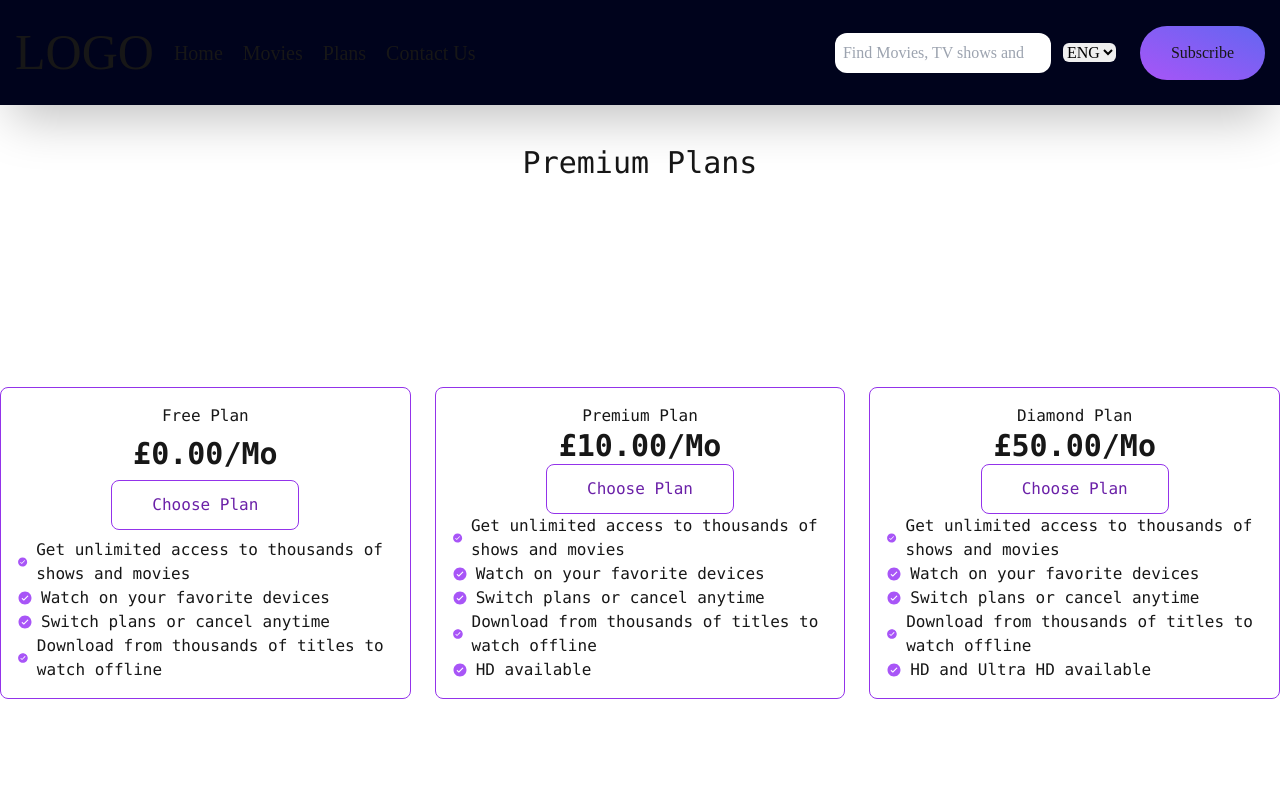
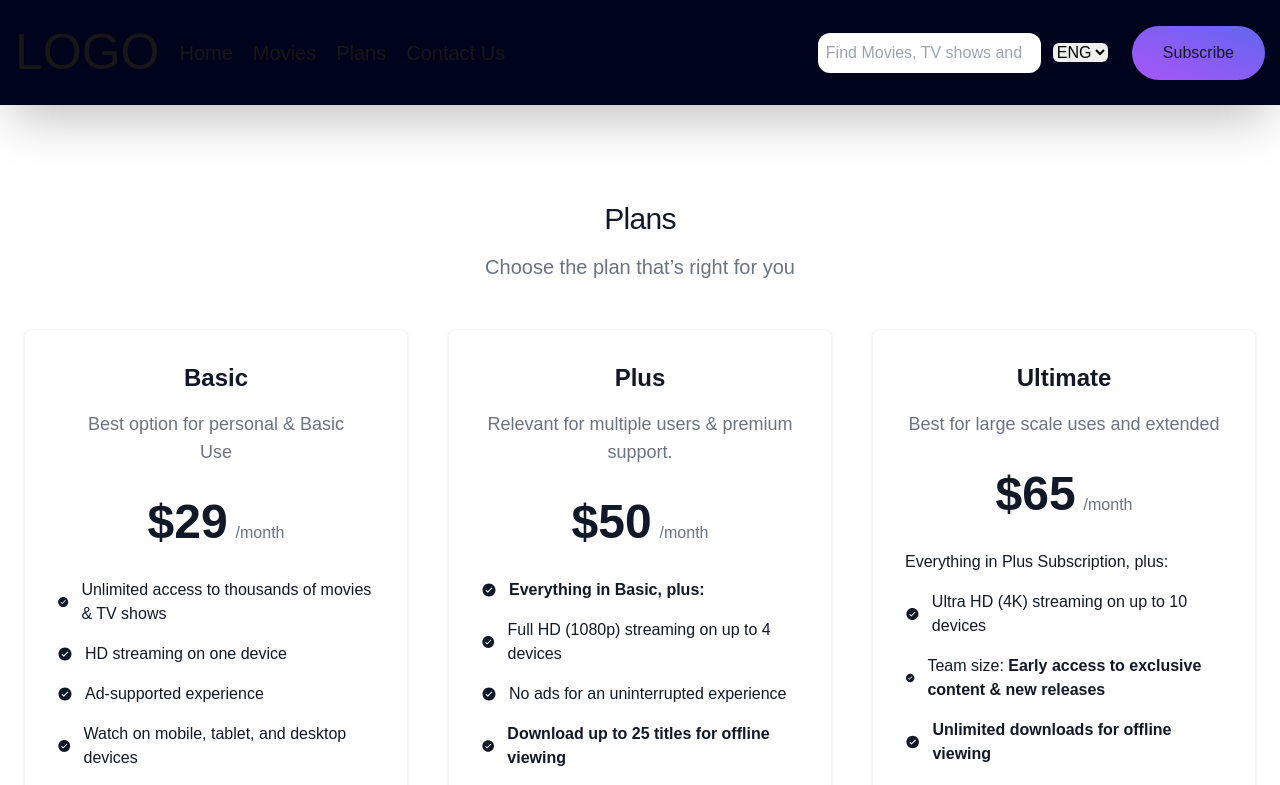
Before and after one commit to Aminegha10/MoviesApp, a Next.js app: page /plans in a window 1280 px wide. Shown: the top 785 px of the page. Built offline with nearby package versions, Linux system fonts and the light colour scheme.

Commit message:
done for now still need to work on fixing the carsds size

```diff
--- a/app/plans/page.js
+++ b/app/plans/page.js
@@ -3,162 +3,174 @@ import { IoIosCheckmarkCircle } from "react-icons/io";
 
 const page = () => {
   return (
-    <main className="min-h-screen font-mono flex flex-col items-center justify-center">
-      <h1 className="text-3xl text-center mt-10">Premium Plans</h1>
-      <section className="flex flex-col justify-center items-center flex-grow mx-auto container">
-        <div className="md:flex space-x-6">
-          <article className="border border-purple-600 p-4 rounded-lg flex flex-col justify-between ">
-            <h4 className="text-center">Free Plan</h4>
-            <h1 className="text-3xl text-center">
-              <strong>£0.00/Mo</strong>
-            </h1>
-            <div className="flex justify-center">
-              <button className="border border-purple-600 text-purple-800 bg-transparent px-10 py-3 rounded-lg">
-                Choose Plan
-              </button>
+    <section class="bg-white font-normal dark:bg-gray-900">
+      <div class="max-w-screen-xl px-4 py-8 mx-auto lg:py-24 lg:px-6">
+        <div class="max-w-screen-md mx-auto mb-8 text-center lg:mb-12">
+          {/* title of page */}
+          <h2 class="mb-4 text-3xl  tracking-tight text-gray-900 dark:text-white">
+            Plans{" "}
+          </h2>
+          {/* Description */}
+          <p class="mb-5 font-light text-gray-500 sm:text-xl dark:text-gray-400">
+            Choose the plan that’s right for you
+          </p>
         </div>
-            <div>
-              <ul>
-                <li role="listitem" className="flex items-center gap-2">
-                  <IoIosCheckmarkCircle
-                    aria-hidden="true"
-                    className="text-purple-500"
-                  />
-                  Get unlimited access to thousands of shows and movies
+        <div class="space-y-8 lg:grid lg:grid-cols-3 sm:gap-6 xl:gap-10 lg:space-y-0">
+          <div class="flex flex-col max-w-lg p-6 mx-auto text-center text-gray-900 bg-white border border-gray-100 rounded-lg shadow dark:border-gray-600 xl:p-8 dark:bg-gray-800 dark:text-white">
+            <h3 class="mb-4 text-2xl font-semibold">Basic </h3>
+            <p class="font-light text-gray-500 sm:text-lg dark:text-gray-400">
+              Best option for personal &amp; Basic <br /> Use
+            </p>
+            <div class="flex items-baseline justify-center my-8">
+              <span class="mr-2 text-5xl font-extrabold">$29</span>
+              <span class="text-gray-500 dark:text-gray-400">/month</span>
+            </div>
+
+            <ul role="list" class="mb-8 space-y-4 text-left">
+              <li class="flex items-center space-x-3">
+                <IoIosCheckmarkCircle />
+
+                <span>Unlimited access to thousands of movies & TV shows</span>
               </li>
-                <li role="listitem" className="flex items-center gap-2">
-                  <IoIosCheckmarkCircle
-                    aria-hidden="true"
-                    className="text-purple-500"
-                  />
-                  <span>Watch on your favorite devices</span>
+              <li class="flex items-center space-x-3">
+                <IoIosCheckmarkCircle />
+
+                <span>HD streaming on one device</span>
               </li>
-                <li role="listitem" className="flex items-center gap-2">
-                  <IoIosCheckmarkCircle
-                    aria-hidden="true"
-                    className="text-purple-500"
-                  />
-                  <span>Switch plans or cancel anytime</span>
+              <li class="flex items-center space-x-3">
+                <IoIosCheckmarkCircle />
+
+                <span> Ad-supported experience</span>
               </li>
-                <li role="listitem" className="flex items-center gap-2">
-                  <IoIosCheckmarkCircle
-                    aria-hidden="true"
-                    className="text-purple-500"
-                  />
+              <li class="flex items-center space-x-3">
+                <IoIosCheckmarkCircle />
+
+                <span>Watch on mobile, tablet, and desktop devices</span>
+              </li>
+              <li class="flex items-center space-x-3">
+                <IoIosCheckmarkCircle />
+
+                <span>Download up to 5 titles for offline viewing</span>
+              </li>
+            </ul>
+            <a
+              href="#"
+              class="text-white bg-purple-600 hover:bg-purple-700 focus:ring-4 focus:ring-purple-200 font-medium rounded-lg text-sm px-5 py-2.5 text-center dark:text-white  dark:focus:ring-purple-900"
+            >
+              Get started
+            </a>
+          </div>
+
+          <div class="flex flex-col max-w-lg p-6 mx-auto text-center text-gray-900 bg-white border border-gray-100 rounded-lg shadow dark:border-gray-600 xl:p-8 dark:bg-gray-800 dark:text-white">
+            <h3 class="mb-4 text-2xl font-semibold">Plus</h3>
+            <p class="font-light text-gray-500 sm:text-lg dark:text-gray-400">
+              Relevant for multiple users &amp; premium support.
+            </p>
+            <div class="flex items-baseline justify-center my-8">
+              <span class="mr-2 text-5xl font-semibold">$50</span>
+              <span class="text-gray-500 dark:text-gray-400">/month</span>
+            </div>
+
+            <ul role="list" class="mb-8 space-y-4 text-left">
+              <li class="flex items-center space-x-3">
+                <IoIosCheckmarkCircle />
+
                 <span>
-                    Download from thousands of titles to watch offline
+                  <span class="font-semibold"> Everything in Basic, plus:</span>
+                </span>
+              </li>
+              <li class="flex items-center space-x-3">
+                <IoIosCheckmarkCircle />
+
+                <span>Full HD (1080p) streaming on up to 4 devices</span>
+              </li>
+              <li class="flex items-center space-x-3">
+                <IoIosCheckmarkCircle />
+
+                <span> No ads for an uninterrupted experience</span>
+              </li>
+              <li class="flex items-center space-x-3">
+                <IoIosCheckmarkCircle />
+
+                <span>
+                  <span class="font-semibold">
+                    Download up to 25 titles for offline viewing
+                  </span>
+                </span>
+              </li>
+              <li class="flex items-center space-x-3">
+                <IoIosCheckmarkCircle />
+
+                <span>
+                  <span class="font-semibold">
+                    Family profiles with personalized recommendations
+                  </span>
                 </span>
               </li>
             </ul>
+            <a
+              href="#"
+              class="text-white bg-purple-600 hover:bg-purple-700 focus:ring-4 focus:ring-purple-200 font-medium rounded-lg text-sm px-5 py-2.5 text-center dark:text-white  dark:focus:ring-purple-900"
+            >
+              Get started
+            </a>
           </div>
-          </article>
-          <article className="border border-purple-600 p-4 rounded-lg flex flex-col justify-between ">
-            <h4 className="text-center">Premium Plan</h4>
-            <h1 className="text-3xl text-center">
-              <strong>£10.00/Mo</strong>
-            </h1>
-            <div className="flex justify-center">
-              <button className="border border-purple-600 text-purple-800 bg-transparent px-10 py-3 rounded-lg">
-                Choose Plan
-              </button>
+
+          <div class="flex flex-col max-w-lg p-6 mx-auto text-center text-gray-900 bg-white border border-gray-100 rounded-lg shadow dark:border-gray-600 xl:p-8 dark:bg-gray-800 dark:text-white">
+            <h3 class="mb-4 text-2xl font-semibold">Ultimate </h3>
+            <p class="font-light text-gray-500 sm:text-lg dark:text-gray-400">
+              Best for large scale uses and extended
+            </p>
+            <div class="flex items-baseline justify-center my-8">
+              <span class="mr-2 text-5xl font-semibold">$65</span>
+              <span class="text-gray-500 dark:text-gray-400">/month</span>
             </div>
-            <div>
-              <ul>
-                <li role="listitem" className="flex items-center gap-2">
-                  <IoIosCheckmarkCircle
-                    aria-hidden="true"
-                    className="text-purple-500"
-                  />
-                  Get unlimited access to thousands of shows and movies
+
+            <ul role="list" class="mb-8 space-y-4 text-left">
+              <li class="flex items-center space-x-3">
+                <span>Everything in Plus Subscription, plus:</span>
               </li>
-                <li role="listitem" className="flex items-center gap-2">
-                  <IoIosCheckmarkCircle
-                    aria-hidden="true"
-                    className="text-purple-500"
-                  />
-                  <span>Watch on your favorite devices</span>
+              <li class="flex items-center space-x-3">
+                <IoIosCheckmarkCircle />
+                <span>Ultra HD (4K) streaming on up to 10 devices</span>
               </li>
-                <li role="listitem" className="flex items-center gap-2">
-                  <IoIosCheckmarkCircle
-                    aria-hidden="true"
-                    className="text-purple-500"
-                  />
-                  <span>Switch plans or cancel anytime</span>
-                </li>
-                <li role="listitem" className="flex items-center gap-2">
-                  <IoIosCheckmarkCircle
-                    aria-hidden="true"
-                    className="text-purple-500"
-                  />
+              <li class="flex items-center space-x-3">
+                <IoIosCheckmarkCircle />
+
                 <span>
-                    Download from thousands of titles to watch offline
+                  Team size:{" "}
+                  <span class="font-semibold">
+                    Early access to exclusive content & new releases
+                  </span>
                 </span>
               </li>
-                <li role="listitem" className="flex items-center gap-2">
-                  <IoIosCheckmarkCircle
-                    aria-hidden="true"
-                    className="text-purple-500"
-                  />
-                  <span>HD available</span>
+              <li class="flex items-center space-x-3">
+                <IoIosCheckmarkCircle />
+
+                <span>
+                  <span class="font-semibold">
+                    Unlimited downloads for offline viewing
+                  </span>
+                </span>
+              </li>
+              <li class="flex items-center space-x-3">
+                <IoIosCheckmarkCircle />
+
+                <span>
+                  <span class="font-semibold">Premium Dolby Atmos</span>
+                </span>
               </li>
             </ul>
+            <a
+              href="#"
+              class="text-white bg-purple-600 hover:bg-purple-700 focus:ring-4 focus:ring-purple-200 font-medium rounded-lg text-sm px-5 py-2.5 text-center dark:text-white  dark:focus:ring-purple-900"
+            >
+              Get started
+            </a>
           </div>
-          </article>
-          <article className="border border-purple-600 p-4 rounded-lg flex flex-col justify-between ">
-            <h4 className="text-center">Diamond Plan</h4>
-            <h1 className="text-3xl text-center">
-              <strong>£50.00/Mo</strong>
-            </h1>
-            <div className="flex justify-center">
-              <button className="border border-purple-600 text-purple-800 bg-transparent px-10 py-3 rounded-lg">
-                Choose Plan
-              </button>
         </div>
-            <div>
-              <ul>
-                <li role="listitem" className="flex items-center gap-2">
-                  <IoIosCheckmarkCircle
-                    aria-hidden="true"
-                    className="text-purple-500"
-                  />
-                  Get unlimited access to thousands of shows and movies
-                </li>
-                <li role="listitem" className="flex items-center gap-2">
-                  <IoIosCheckmarkCircle
-                    aria-hidden="true"
-                    className="text-purple-500"
-                  />
-                  <span>Watch on your favorite devices</span>
-                </li>
-                <li role="listitem" className="flex items-center gap-2">
-                  <IoIosCheckmarkCircle
-                    aria-hidden="true"
-                    className="text-purple-500"
-                  />
-                  <span>Switch plans or cancel anytime</span>
-                </li>
-                <li role="listitem" className="flex items-center gap-2">
-                  <IoIosCheckmarkCircle
-                    aria-hidden="true"
-                    className="text-purple-500"
-                  />
-                  <span>
-                    Download from thousands of titles to watch offline
-                  </span>
-                </li>
-                <li role="listitem" className="flex items-center gap-2">
-                  <IoIosCheckmarkCircle
-                    aria-hidden="true"
-                    className="text-purple-500"
-                  />
-                  <span>HD and Ultra HD available</span>
-                </li>
-              </ul>
-            </div>
-          </article>
       </div>
     </section>
-    </main>
   );
 };
 
--- a/tailwind.config.mjs
+++ b/tailwind.config.mjs
@@ -8,7 +8,7 @@ export default {
   theme: {
     extend: {
       fontFamily: {
-        Cursive: ["Cursive"],
+        // Cursive: ["Cursive"],
       },
       backgroundColor: {
         bgColor: "#00031c",
```
Lines whose indentation alone changed are shown as unchanged.
